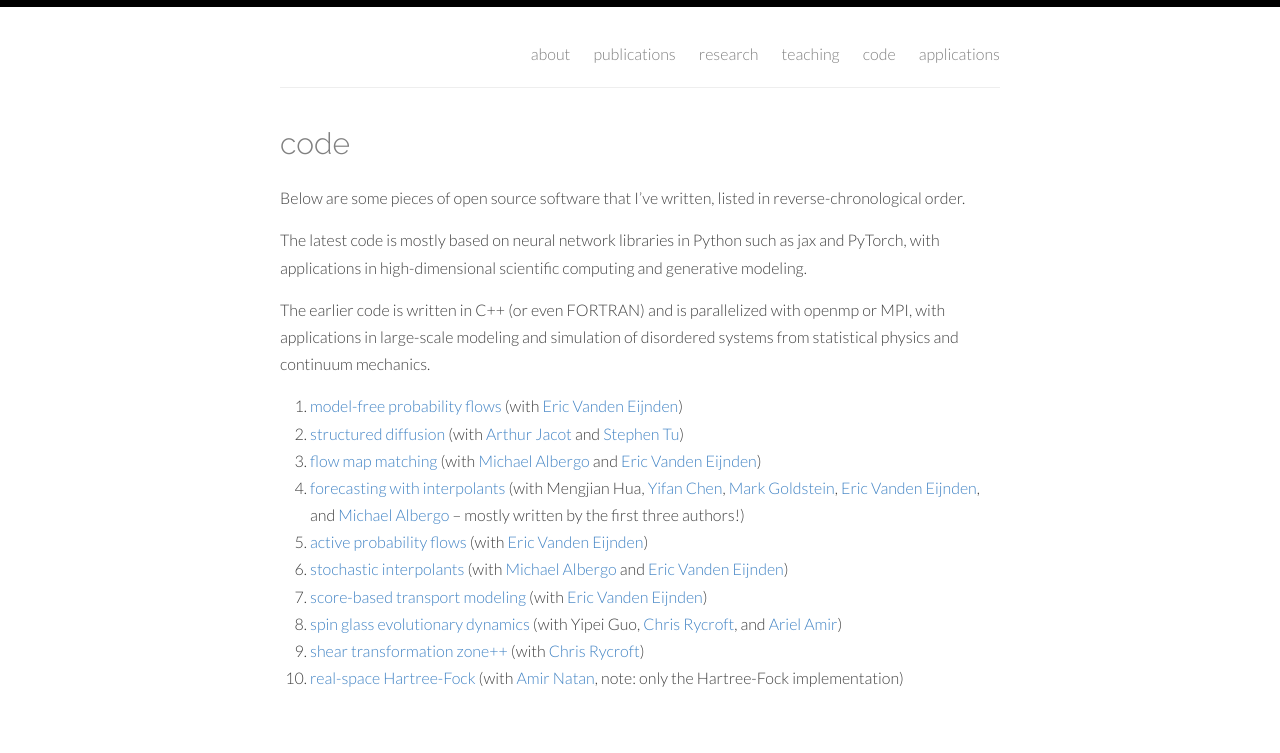
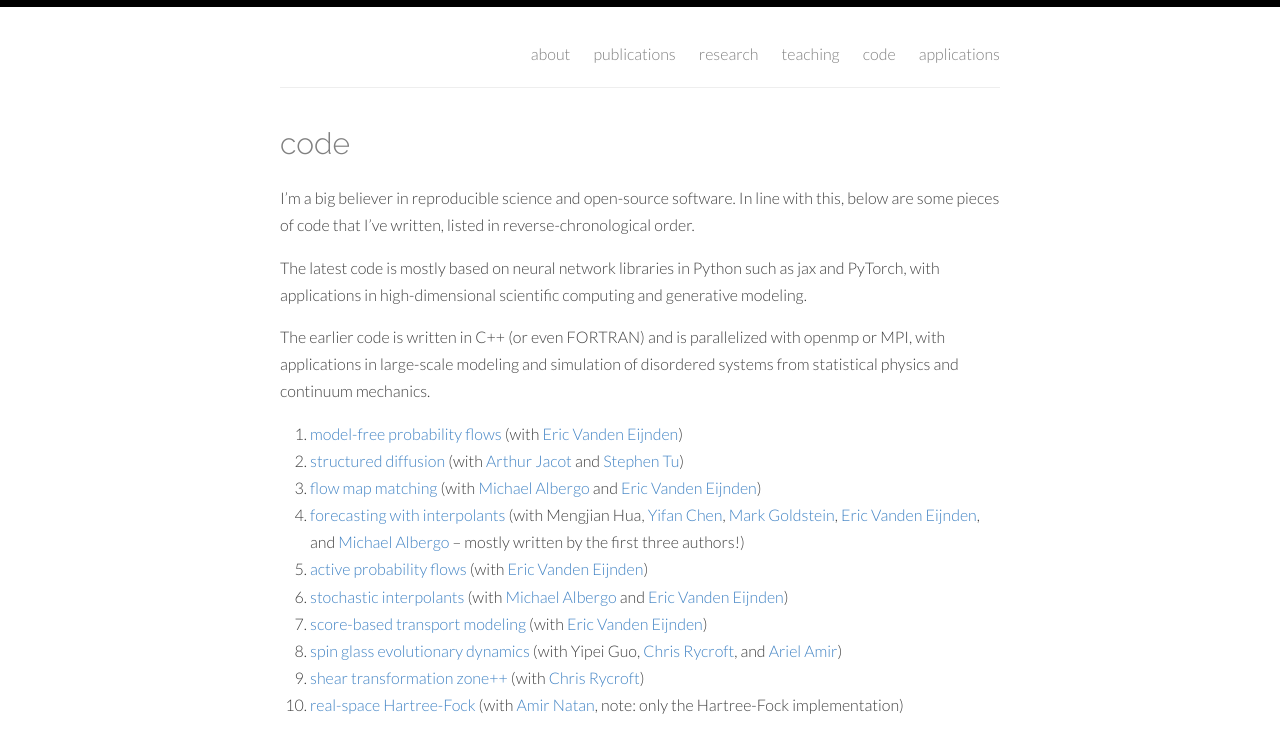
Before and after one commit to nmboffi/nmboffi.github.io, a Jekyll site: the page built from _pages/code.md, in a window 1280 px wide. Shown: the top 753 px of the page. Built offline with Jekyll 4.4.1, drawn with Linux system fonts in a browser that asks for light colours.

Commit message:
update code page

```diff
--- a/_pages/code.md
+++ b/_pages/code.md
@@ -3,7 +3,7 @@ layout: default
 permalink: /code/
 ---
 # code
-Below are some pieces of open source software that I've written, listed in reverse-chronological order.
+I'm a big believer in reproducible science and open-source software. In line with this, below are some pieces of code that I've written, listed in reverse-chronological order.
 
 The latest code is mostly based on neural network libraries in Python such as `jax` and `PyTorch`, with applications in high-dimensional scientific computing and generative modeling.
 
```
